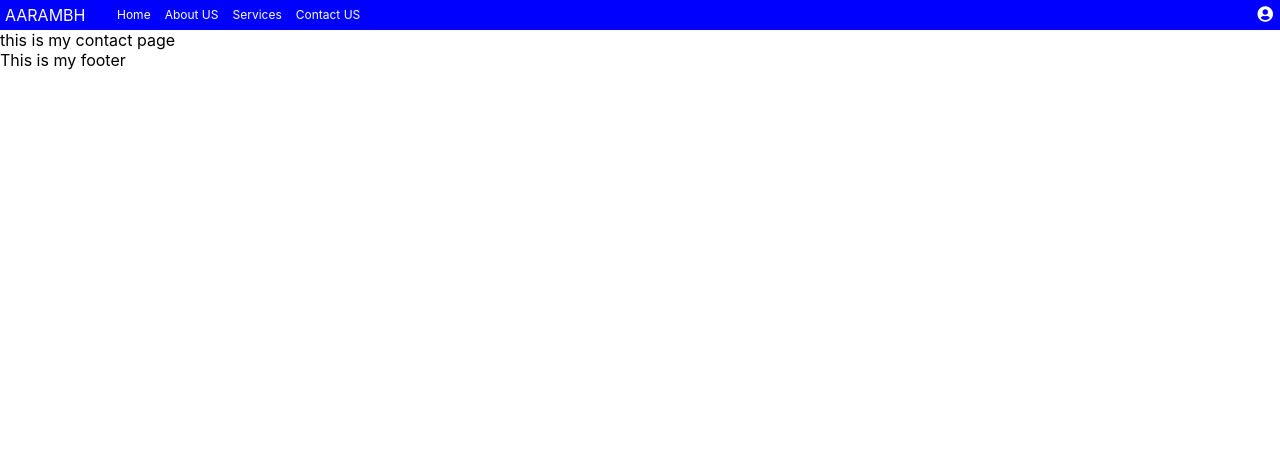
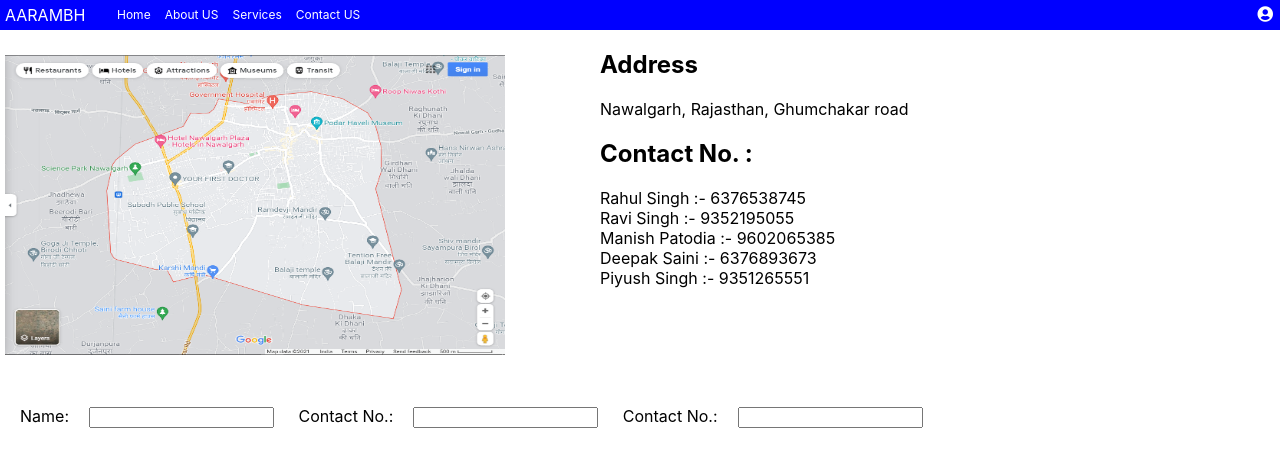
Before and after one commit to arvind-007/first_repository, a PHP site: page /first_repository/contact.php in a window 1280 px wide. Shown: the top 467 px of the page. Run offline with PHP 8.4, Linux system fonts and the light colour scheme; some libraries are stand-ins or nearby versions.

Commit message:
create contact us

```diff
--- a/public/contact.php
+++ b/public/contact.php
@@ -6,4 +6,6 @@
     include("header/header.php");
     include("content/contact.php");
     include("footer/footer.php");
+
+
     ?>
--- a/public/content/contact.php
+++ b/public/content/contact.php
@@ -1 +1,36 @@
-this is my contact page
+<!DOCTYPE html>
+<html lang="en">
+
+<head>
+    <title>Document</title>
+</head>
+
+<body>
+    <sec class="first_section">
+            <div class="map">
+                <img class="image" src="./img/map.png">
+            </div>
+            <div class="contact">
+                <h2> Address</h2>
+                <p>Nawalgarh, Rajasthan, Ghumchakar road</p>
+                <h2>Contact No. :</h2>
+                <p>Rahul Singh :- 6376538745<br>
+                    Ravi Singh :- 9352195055<br>
+                    Manish Patodia :- 9602065385<br>
+                    Deepak Saini :- 6376893673<br>
+                    Piyush Singh :- 9351265551</p>
+            </div>
+</sec>
+        <sec class="second_section">
+        <div>
+            <form>
+                <label>Name:</label><input type="text">
+                <label>Contact No.:</label><input type="text">
+                <label>Contact No.:</label><input type="text box">
+
+            </form>
+        </div>
+    </sec>
+</body>
+
+</html>
--- a/public/css/style.css
+++ b/public/css/style.css
@@ -38,6 +38,33 @@ header ul li {
     font-size: 12px;
 }
 
-header .auth-menu {
+header .auth-menu
+{
     float: right;
 }
+.first_section
+{
+    display:block;
+    height: 356px;;
+}
+.map {
+    float: left;
+}
+.image
+{
+    margin: 5px;
+    width: 500px;
+    height: 300px;
+}
+.contact h2
+{
+margin-left: 600px;
+}
+p
+{
+margin-left: 600px;
+}
+label
+{
+    padding: 20px;
+}
--- a/public/footer/footer.php
+++ b/public/footer/footer.php
@@ -1,6 +1,6 @@
 
     <footer>
-        This is my footer
+
     </footer>
 </body>
 
```
Also changed, not shown: public/img/map.png (added).
